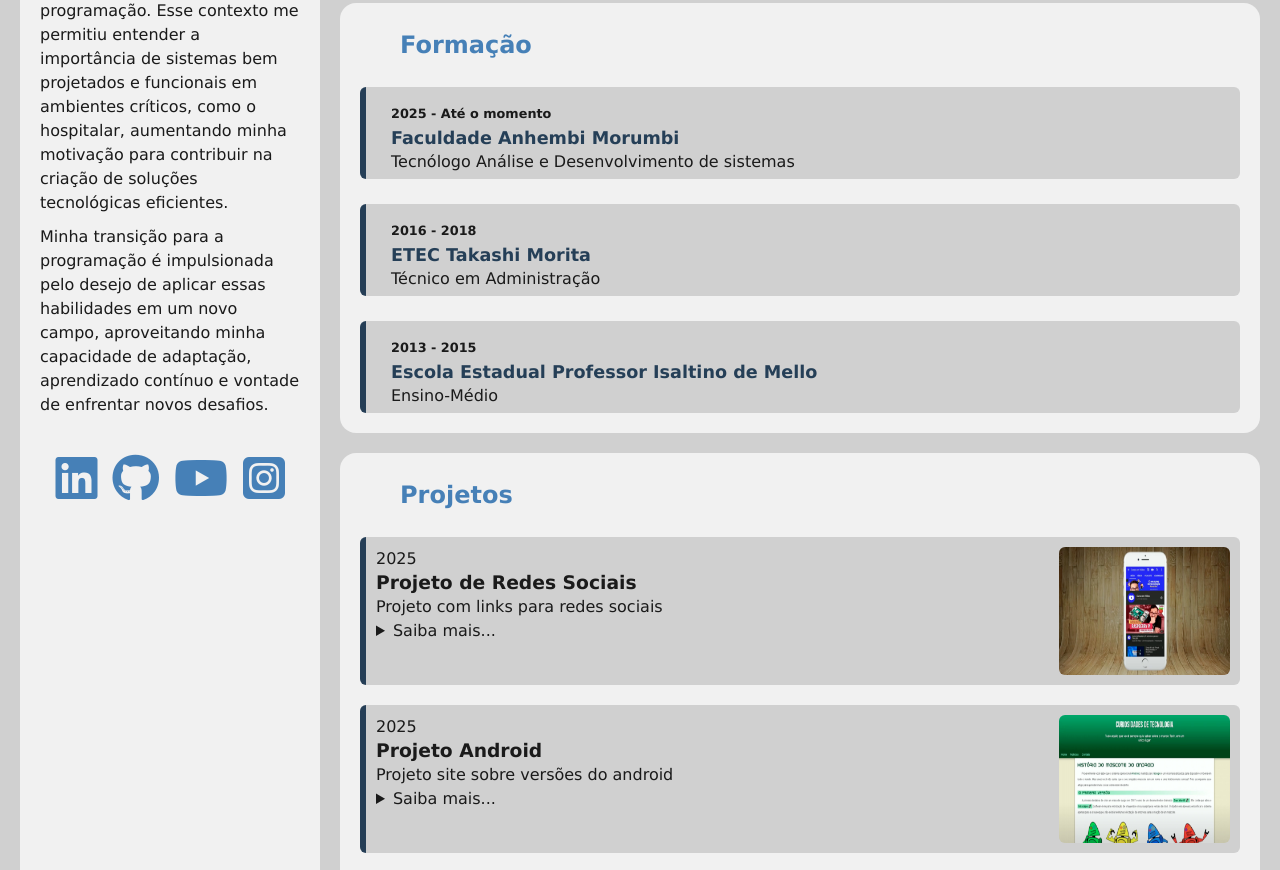
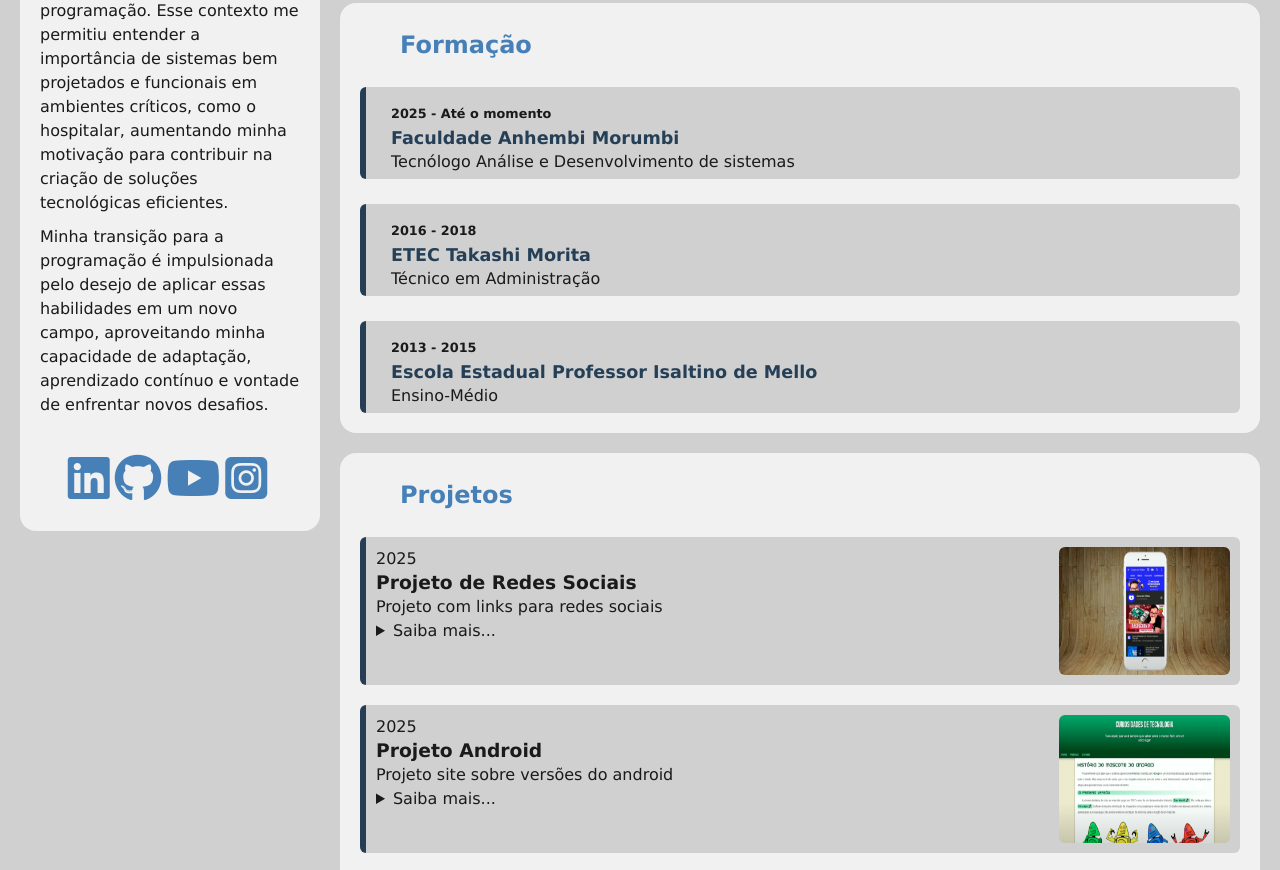
Before and after one commit to lucas-the-st8ic/projeto-portfolio, a plain HTML site: page index.html in a window 1280 px wide. Shown: the part 914-1784 px from the top of the page. Drawn offline with Linux system fonts and the light colour scheme.

Commit message:
Update style.css

```diff
--- a/styles/style.css
+++ b/styles/style.css
@@ -292,8 +292,20 @@ footer >a:hover {
   }
 
   section#ficha {
+    height: fit-content;
+    position: sticky;
+    top: 65px;
     grid-column: 2 / 3;
   }
+
+  div#social {
+  display: flex;
+  justify-content: center;
+  align-items: center;
+  font-size: 2em;
+  margin: 50px 0px 20px 0px;
+  gap: 5px;
+}
 
   section#detalhes {
     grid-column: 3 / 4;
```
